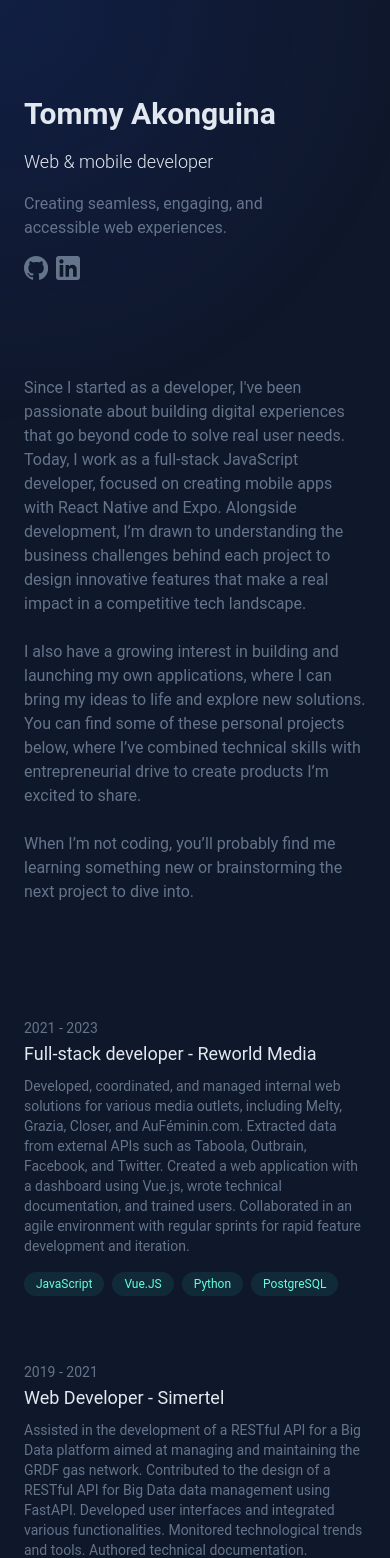
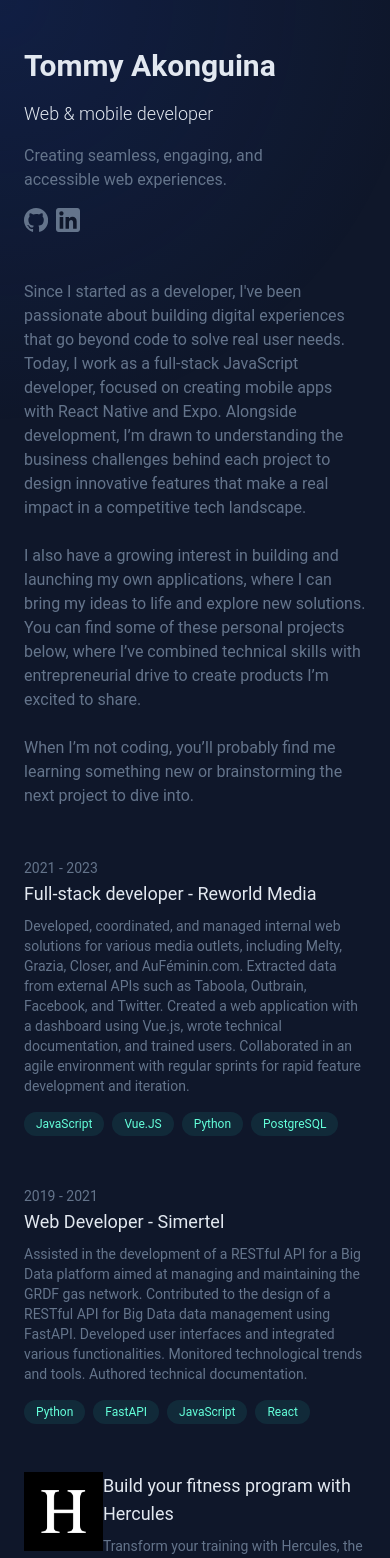
Before and after one commit to takonguina/personal-website, a Next.js app: page / in a window 390 px wide. Shown: the top 1558 px of the page. Built offline with nearby package versions, Linux system fonts and the light colour scheme.

Commit message:
fix padding max-lg & lg

```diff
--- a/src/app/page.tsx
+++ b/src/app/page.tsx
@@ -4,7 +4,7 @@ import Cursor from "./cursor";
 
 export default function Home() {
   return (
-    <div className="max-w-[1080px] mx-auto flex flex-col lg:flex-row">
+    <div className="max-w-[1080px] mx-auto flex flex-col lg:flex-row max-lg:py-12">
       <Cursor />
       <Header />
       <Feed />
--- a/src/components/description.tsx
+++ b/src/components/description.tsx
@@ -1,6 +1,6 @@
 export default function Description() {
   return (
-    <div className=" text-primary">
+    <div className="text-primary max-lg:py-12 pb-16">
       Since I started as a developer, I&apos;ve been passionate about building
       digital experiences that go beyond code to solve real user needs. Today, I
       work as a full-stack JavaScript developer, focused on creating mobile apps
--- a/src/components/experiences/experience.tsx
+++ b/src/components/experiences/experience.tsx
@@ -17,7 +17,7 @@ export default function Experience({
 }: ExperienceProps) {
   return (
     <a href={link} target="_blank" rel="noopener noreferrer">
-      <div className="group lg:flex lg:justify-between py-4 lg:px-4 rounded-md lg:hover:shadow-lg transition duration-300 cursor-pointer lg:hover:bg-slate-800/50">
+      <div className="group lg:flex lg:justify-between lg:py-4 lg:px-4 rounded-md lg:hover:shadow-lg transition duration-300 cursor-pointer lg:hover:bg-slate-800/50">
         <span className="w-[30%] text-slate-500 text-sm">{time}</span>
         <div className="w-full flex flex-col">
           <span className="group-hover:text-[var(--green)] transition duration-300 text-lg">
--- a/src/components/experiences/experiences.tsx
+++ b/src/components/experiences/experiences.tsx
@@ -23,7 +23,7 @@ export default function Experiences() {
   ];
 
   return (
-    <div className="flex flex-col gap-8 mt-24">
+    <div className="flex flex-col max-lg:gap-12 gap-8">
       {experiences.map((experience, index) => (
         <Experience key={index} {...experience} />
       ))}
--- a/src/components/header.tsx
+++ b/src/components/header.tsx
@@ -14,7 +14,7 @@ const logos = [
 
 export default function Header() {
   return (
-    <header className="lg:sticky top-24 lg:h-[calc(100vh-12rem)] h-auto w-full lg:w-[48%] flex flex-col justify-between my-24">
+    <header className="lg:sticky top-24 lg:h-[calc(100vh-12rem)] h-auto w-full lg:w-[48%] flex flex-col justify-between">
       <div className="flex flex-col gap-4">
         <h1 className="text-3xl md:text-4xl font-bold">Tommy Akonguina</h1>
         <p className="text-lg md:text-xl font-light">Web & mobile developer</p>
```
